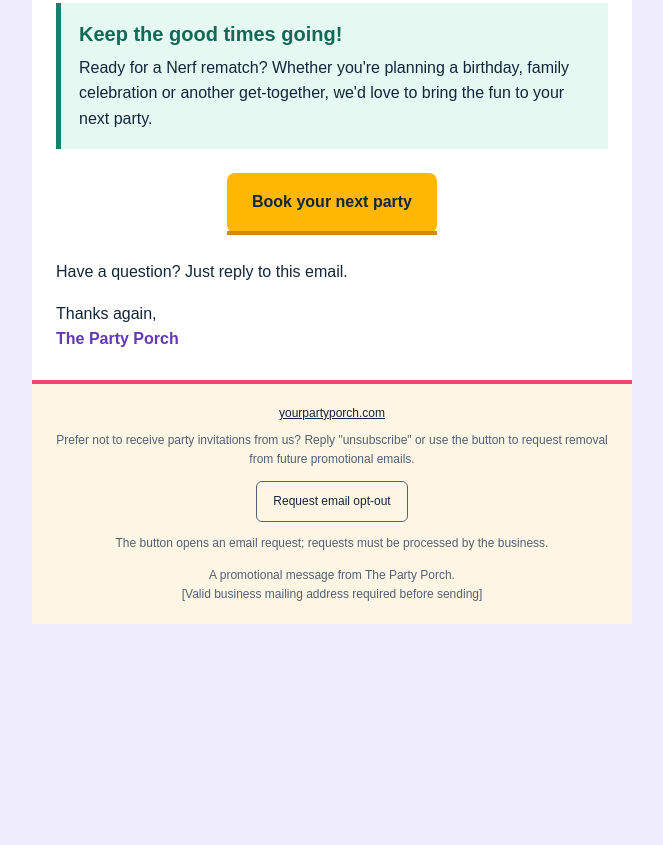
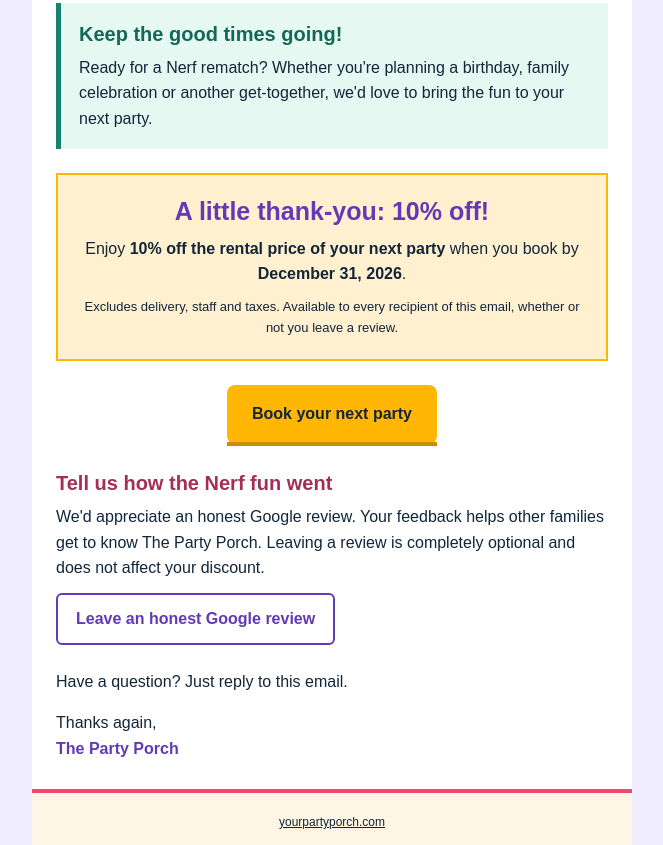
Before and after one commit to tsharrer/the-party-porch, a plain HTML site: page docs/email-templates/post-party-thank-you.html in a window 1280 px wide. Shown: the part 488-1333 px from the top of the page, without its empty margins (308-971 px from the left). Before the commit the page ends 1136 px from the top, so only its background shows below. Drawn offline with Linux system fonts and the light colour scheme.

Commit message:
Add attendee rental offer and independent Google review request
Co-authored-by: Copilot <223556219+Copilot@users.noreply.github.com>

```diff
--- a/docs/email-templates/post-party-thank-you.html
+++ b/docs/email-templates/post-party-thank-you.html
@@ -8,7 +8,7 @@
 </head>
 <body style="margin:0;padding:0;background-color:#f0edff;color:#12263a;font-family:Arial,sans-serif;">
   <div style="display:none;max-height:0;overflow:hidden;">
-    Thanks for joining the Nerf fun! Plan your next party with us.
+    Thanks for joining the Nerf fun! Enjoy 10% off your next party rental when you book by December 31.
   </div>
   <table role="presentation" style="width:100%;border-collapse:collapse;background-color:#f0edff;">
     <tr>
@@ -46,6 +46,15 @@
                   </td>
                 </tr>
               </table>
+              <table role="presentation" style="width:100%;margin:0 0 24px;border-collapse:collapse;">
+                <tr>
+                  <td style="padding:20px;background-color:#fff0d0;border:2px solid #ffb703;border-radius:8px;text-align:center;">
+                    <h2 style="margin:0 0 8px;font-size:25px;line-height:1.3;color:#6339b5;">A little thank-you: 10% off!</h2>
+                    <p style="margin:0 0 10px;">Enjoy <strong>10% off the rental price of your next party</strong> when you book by <strong>December 31, 2026</strong>.</p>
+                    <p style="margin:0;font-size:13px;">Excludes delivery, staff and taxes. Available to every recipient of this email, whether or not you leave a review.</p>
+                  </td>
+                </tr>
+              </table>
               <table role="presentation" style="margin:0 auto 24px;border-collapse:collapse;">
                 <tr>
                   <td style="border-radius:8px;background-color:#ffb703;text-align:center;border-bottom:4px solid #cd8d00;">
@@ -53,6 +62,9 @@
                   </td>
                 </tr>
               </table>
+              <h2 style="margin:0 0 8px;font-size:20px;line-height:1.3;color:#a52e57;">Tell us how the Nerf fun went</h2>
+              <p style="margin:0 0 12px;">We'd appreciate an honest Google review. Your feedback helps other families get to know The Party Porch. Leaving a review is completely optional and does not affect your discount.</p>
+              <p style="margin:0 0 24px;"><a href="https://g.page/r/CauEr6BR1sANEBM/review" style="display:inline-block;padding:11px 18px;border:2px solid #6339b5;border-radius:6px;color:#6339b5;font-weight:bold;text-decoration:none;">Leave an honest Google review</a></p>
               <p style="margin:0 0 16px;">Have a question? Just reply to this email.</p>
               <p style="margin:0;">Thanks again,<br><strong style="color:#6339b5;">The Party Porch</strong></p>
             </td>
```
Also changed, not shown: 1 other file.
